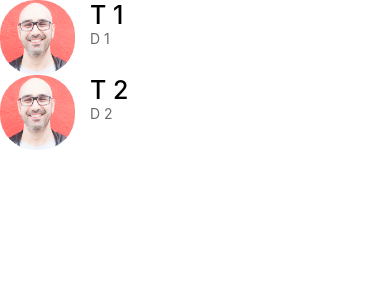
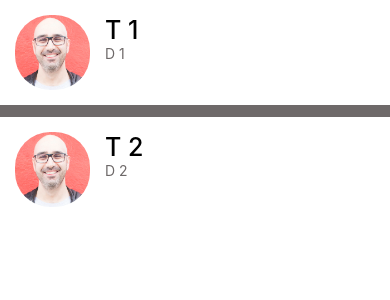
Before and after one commit to kid-us/HelloApp, a React Native app: screen / in a window 390 px wide. Shown: the top 300 px of the page. Built offline with nearby package versions, Linux system fonts and the light colour scheme.

Commit message:
List Separator

```diff
--- a/app/components/ListItem.js
+++ b/app/components/ListItem.js
@@ -18,6 +18,7 @@
 const styles = StyleSheet.create({
   container: {
     flexDirection: "row",
+    padding: 15,
   },
   image: {
     width: 75,
--- /dev/null
+++ b/app/components/ListItemSeparator.js
@@ -0,0 +1,16 @@
+import { View, StyleSheet } from "react-native";
+import colors from "../config/colors";
+
+function ListItemSeparator(props) {
+  return <View style={styles.separator} />;
+}
+
+const styles = StyleSheet.create({
+  separator: {
+    width: "100%",
+    height: 12,
+    backgroundColor: colors.medium,
+  },
+});
+
+export default ListItemSeparator;
--- a/app/screens/MessageScreen.js
+++ b/app/screens/MessageScreen.js
@@ -1,7 +1,8 @@
-import { FlatList, StyleSheet } from "react-native";
+import { FlatList, StyleSheet, View } from "react-native";
 
 import ListItem from "../components/ListItem";
 import Screen from "../components/Screen";
+import ListItemSeparator from "../components/ListItemSeparator";
 
 function MessageScreen() {
   const messages = [
@@ -32,6 +33,7 @@
             subTitle={item.description}
           />
         )}
+        ItemSeparatorComponent={ListItemSeparator}
       ></FlatList>
     </Screen>
   );
```
